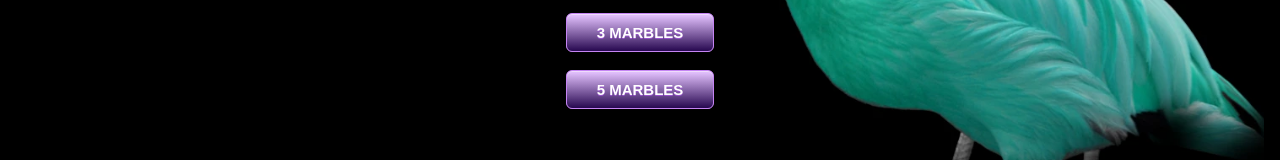
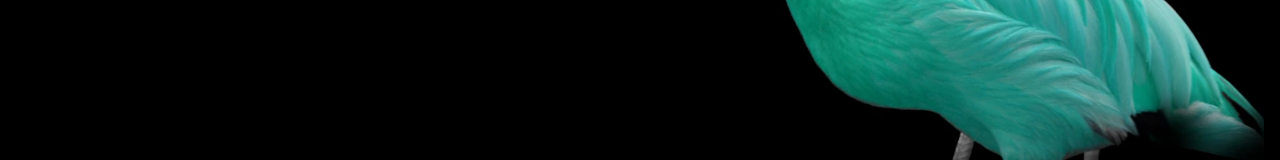
Before and after one commit to theAltaran/altaran.us, a React (Create React App) app: page /AloeCam in a window 1280 px wide. Shown: the part 776-936 px from the top of the page. Built offline with nearby package versions, Linux system fonts and the light colour scheme.

Commit message:
aloecam changes

```diff
--- a/public/index.html
+++ b/public/index.html
@@ -16,6 +16,8 @@
     <link rel="manifest" href="%PUBLIC_URL%/manifest.json" />
 
     <title>altaran.us</title>
+    <link rel="preload" href="https://aloeCam.ddns.net:6969">
+
   </head>
   <body>
     <noscript>You need to enable JavaScript to run this app.</noscript>
--- a/src/components/aloecam/aloecam.js
+++ b/src/components/aloecam/aloecam.js
@@ -14,10 +14,10 @@ const Aloecam = () => (
     <br/>
     <br/>
        <RandomButton/>
-    <br />
+    {/* <br />
        <RandomButton3/>
     <br />
-       <RandomButton4/>
+       <RandomButton4/> */}
 
        {/* <div className={styles.rules}> */}
        {/* </div> */}
```
